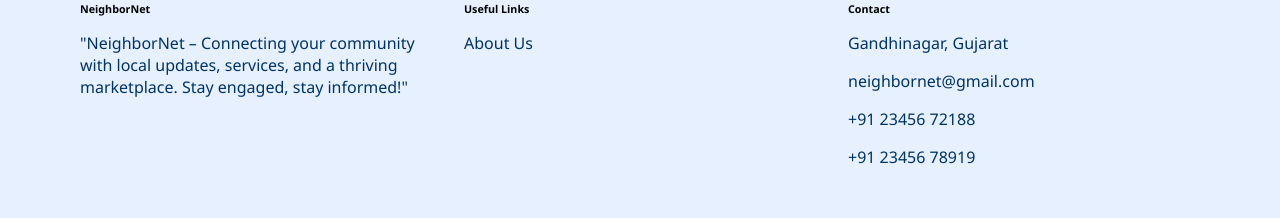
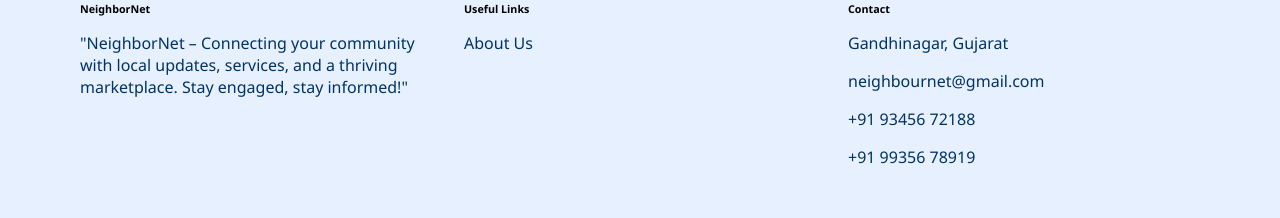
Before and after one commit to kavyadhariwal/neighbournet, a React (Create React App) app in the folder frontend/: page /about in a window 1280 px wide. Shown: the part 626-844 px from the top of the page. Built offline with nearby package versions, Linux system fonts and the light colour scheme.

Commit message:
kavya commited

```diff
--- a/frontend/src/App.css
+++ b/frontend/src/App.css
@@ -95,7 +95,7 @@ body {
 }
 
 .get-started:hover {
-  background-color: #333;
+  background-color: #2563eb;
 }
 .steps-section {
   text-align: center;
--- a/frontend/src/components/Footer.js
+++ b/frontend/src/components/Footer.js
@@ -32,9 +32,9 @@ export default function Footer() {
         <div className="footer-column">
           <h6 className="footer-title">Contact</h6>
           <p><MDBIcon icon="home" className="me-2" />Gandhinagar, Gujarat</p>
-          <p><MDBIcon icon="envelope" className="me-2" />neighbornet@gmail.com</p>
-          <p><MDBIcon icon="phone" className="me-2" />+91 23456 72188</p>
-          <p><MDBIcon icon="print" className="me-2" />+91 23456 78919</p>
+          <p><MDBIcon icon="envelope" className="me-2" />neighbournet@gmail.com</p>
+          <p><MDBIcon icon="phone" className="me-2" />+91 93456 72188</p>
+          <p><MDBIcon icon="print" className="me-2" />+91 99356 78919</p>
         </div>
       </div>
 
--- a/frontend/src/pages/Complaints.js
+++ b/frontend/src/pages/Complaints.js
@@ -21,7 +21,7 @@ const Complaints = () => {
           <tr>
             <th>ID</th>
             <th>Name</th>
-            <th>Email</th>
+
             <th>Category</th>
             <th>Complaint</th>
             <th>Status</th>
@@ -33,7 +33,7 @@ const Complaints = () => {
             <tr key={complaint.id}>
               <td>{complaint.id}</td>
               <td>{complaint.name}</td>
-              <td>{complaint.email}</td>
+
               <td>{complaint.category}</td>
               <td>{complaint.complaint}</td>
               <td
```
Also changed, not shown: 2 other files (tests, documents, lock files or other folders).
